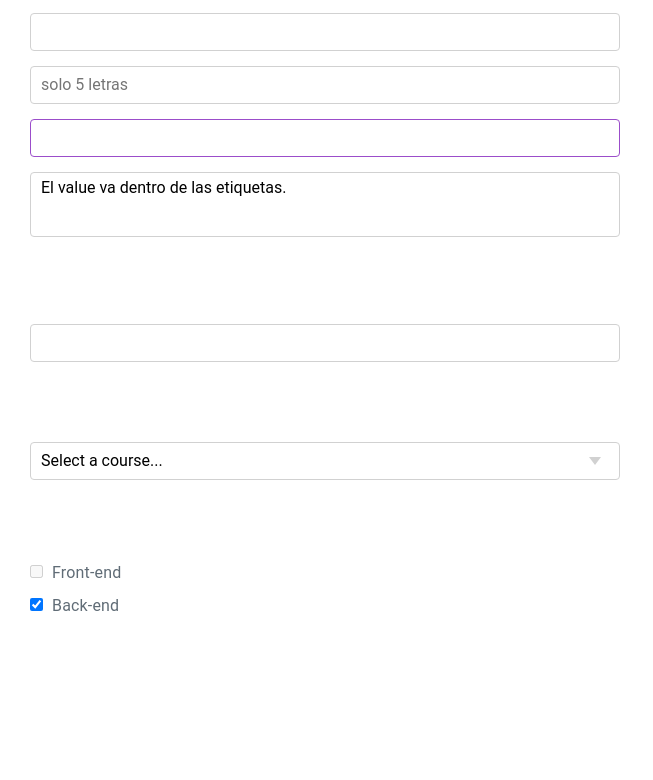
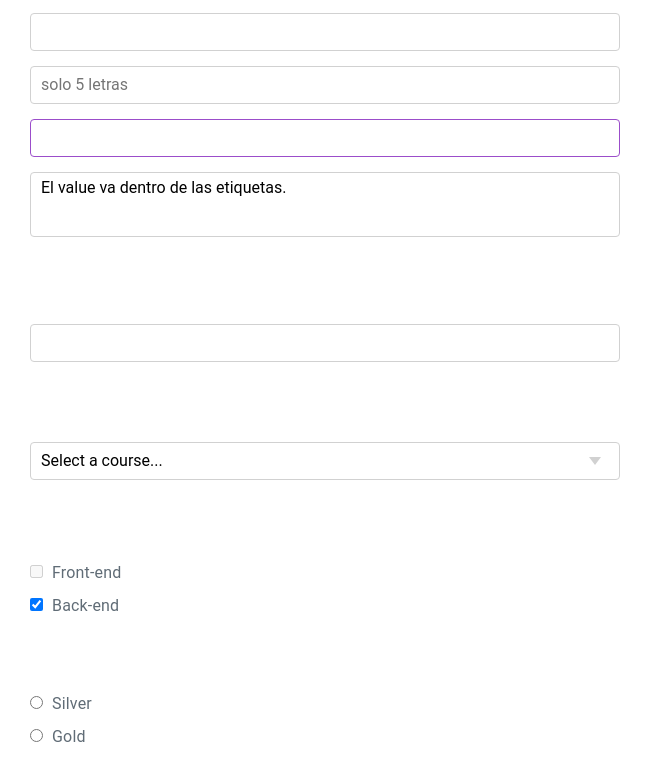
Before and after one commit to kevinsoliz/CSSwithMosh, a plain HTML site: page FORMS/1_Forms.html in a window 1280 px wide. Shown: the part 809-1589 px from the top of the page, without its empty margins (0-653 px from the left). Before the commit the page ends 1490 px from the top, so only its background shows below. Drawn offline with nearby package versions, Linux system fonts and the light colour scheme.

Commit message:
Radio-bottoms

```diff
--- a/FORMS/1_Forms.html
+++ b/FORMS/1_Forms.html
@@ -77,5 +77,15 @@
             <label class="label-inline" for="back-end">Back-end</label>
         </div>
     </form>
+    <form >
+        <div>
+            <input type="radio" name="membership" id="silver">
+            <label for="silver" class="label-inline">Silver</label>
+        </div>
+        <div>
+            <input type="radio" name="membership" id="gold">
+            <label for="gold" class="label-inline">Gold</label>
+        </div>
+    </form>
   </body>
 </html>
```
